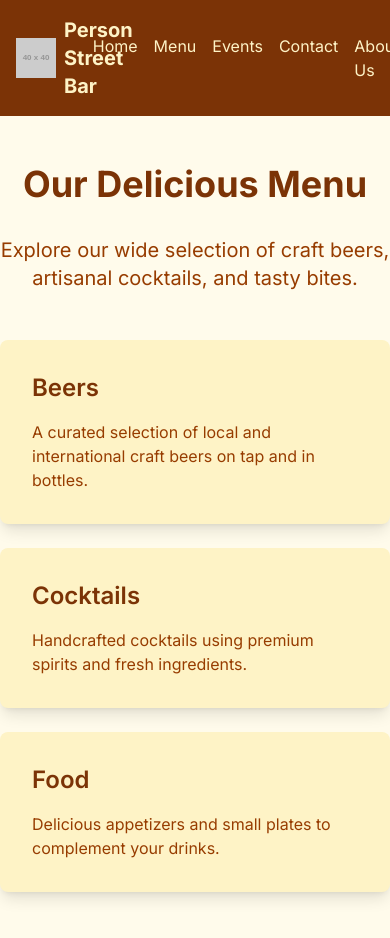
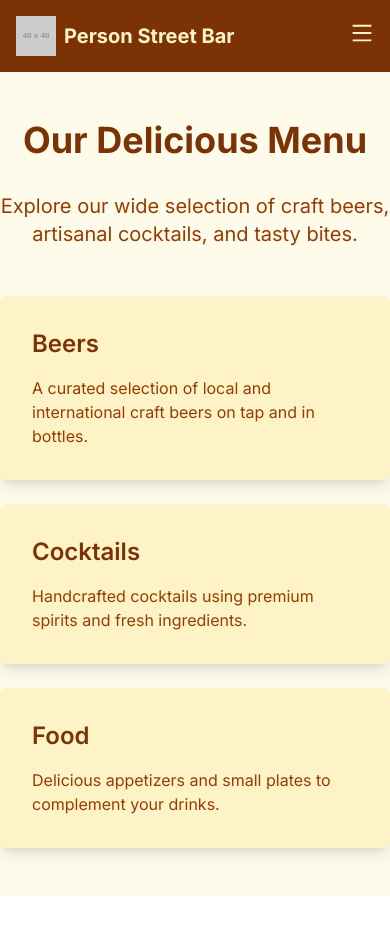
Before and after one commit to Jukelyn-s-Org/The-Rustic-Barrel, a Next.js app: page /menu in a window 390 px wide. After the commit the page ends 896 px from the top, so only its background shows below. Built offline with nearby package versions, Linux system fonts and the light colour scheme.

Commit message:
Responsive navbar

```diff
--- a/src/components/navbar.tsx
+++ b/src/components/navbar.tsx
@@ -1,13 +1,23 @@
+"use client";
+
 import Link from "next/link";
 import Image from "next/image";
+import { useState } from "react";
+import { AiOutlineMenu, AiOutlineClose } from "react-icons/ai";
 
 interface Props {
   locationTitle?: string;
 }
 
 export default function Navbar({ locationTitle = "Person Street Bar" }: Props) {
+  const [isOpen, setIsOpen] = useState(false);
+
+  const toggleMenu = () => {
+    setIsOpen(!isOpen);
+  };
+
   return (
-    <nav className="bg-amber-900 text-amber-100 p-4">
+    <nav className="bg-amber-900 text-amber-100 p-4 sticky top-0 z-10">
       <div className="container mx-auto flex justify-between items-center">
         <Link href="/" className="flex items-center">
           <Image
@@ -19,7 +29,16 @@ export default function Navbar({ locationTitle = "Person Street Bar" }: Props) {
           />
           <span className="text-xl font-bold">{locationTitle}</span>
         </Link>
-        <ul className="flex space-x-4">
+
+        {/* Hamburger Menu Icon (Visible on smaller screens) */}
+        <div className="md:hidden">
+          <button onClick={toggleMenu} className="text-2xl focus:outline-none">
+            {isOpen ? <AiOutlineClose /> : <AiOutlineMenu />}
+          </button>
+        </div>
+
+        {/* Navigation Links (Visible on larger screens) */}
+        <ul className="hidden md:flex space-x-4">
           <li>
             <Link href="/" className="hover:text-amber-300">
               Home
@@ -47,6 +66,39 @@ export default function Navbar({ locationTitle = "Person Street Bar" }: Props) {
           </li>
         </ul>
       </div>
+
+      {/* Collapsible Menu (Visible on smaller screens when isOpen is true) */}
+      {isOpen && (
+        <div className="md:hidden bg-amber-900 py-2">
+          <ul className="flex flex-col items-center space-y-2">
+            <li>
+              <Link href="/" className="hover:text-amber-300">
+                Home
+              </Link>
+            </li>
+            <li>
+              <Link href="/menu" className="hover:text-amber-300">
+                Menu
+              </Link>
+            </li>
+            <li>
+              <Link href="/events" className="hover:text-amber-300">
+                Events
+              </Link>
+            </li>
+            <li>
+              <Link href="/contact" className="hover:text-amber-300">
+                Contact
+              </Link>
+            </li>
+            <li>
+              <Link href="/about" className="hover:text-amber-300">
+                About Us
+              </Link>
+            </li>
+          </ul>
+        </div>
+      )}
     </nav>
   );
 }
```
